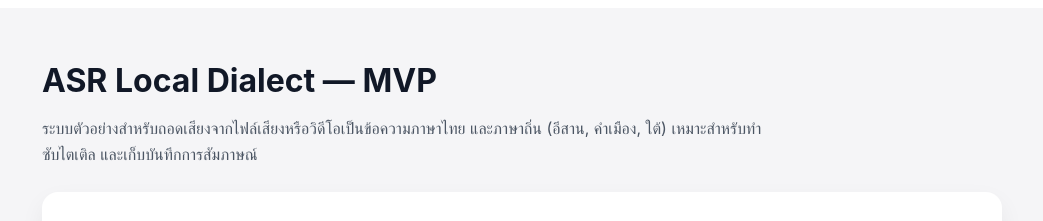
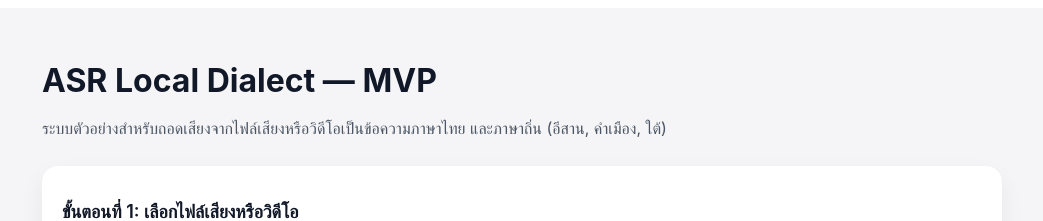
Before and after one commit to Pond191/asr-local-dialect-mvp, a Next.js app in the folder frontend/: page / in a window 1280 px wide. Shown: the top 221 px of the page, without its empty margins (118-1161 px from the left). Built offline with nearby package versions, Linux system fonts and the light colour scheme; no server answers.

Commit message:
แก้ คำอธิบาย

```diff
--- a/frontend/app/page.tsx
+++ b/frontend/app/page.tsx
@@ -119,8 +119,8 @@ export default function Page() {
           </h1>
           <p style={{ color: '#4b5563', lineHeight: 1.6, maxWidth: 720 }}>
             ระบบตัวอย่างสำหรับถอดเสียงจากไฟล์เสียงหรือวิดีโอเป็นข้อความภาษาไทย
-            และภาษาถิ่น (อีสาน, คำเมือง, ใต้) เหมาะสำหรับทำซับไตเติล
-            และเก็บบันทึกการสัมภาษณ์
+            และภาษาถิ่น (อีสาน, คำเมือง, ใต้)
+
           </p>
         </header>
 
```
